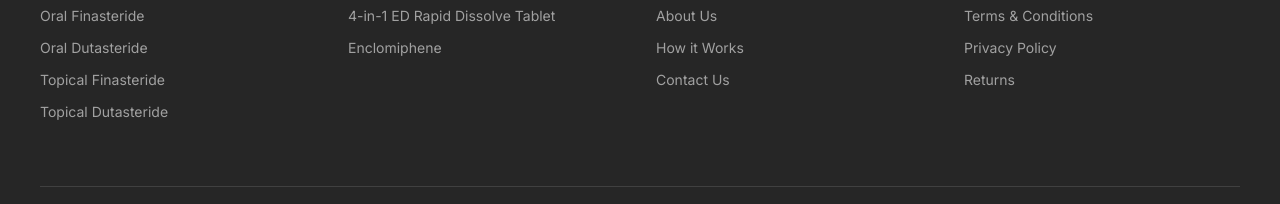
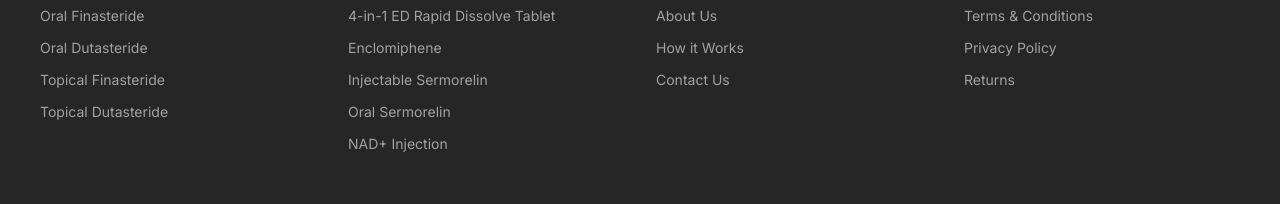
Before and after one commit to sanjiv-unbrandedrx/unbrandedrx, a Next.js app: page /staging/home-v2 in a window 1280 px wide. Shown: the part 4499-4703 px from the top of the page. Built offline with nearby package versions, Linux system fonts and the light colour scheme.

Commit message:
feat: add Injectable Sermorelin, Oral Sermorelin, and NAD+ Injection to footer

```diff
--- a/src/components/common/Footer.tsx
+++ b/src/components/common/Footer.tsx
@@ -29,6 +29,18 @@ const productLinks = [
         href: "/find/treatment/ed-rapid-dissolve-tablet",
       },
       { name: "Enclomiphene", href: "/find/treatment/enclomiphene" },
+      {
+        name: "Injectable Sermorelin",
+        href: "/staging/treatment/injectable-sermorelin",
+      },
+      {
+        name: "Oral Sermorelin",
+        href: "/staging/treatment/oral-sermorelin",
+      },
+      {
+        name: "NAD+ Injection",
+        href: "/staging/treatment/nad-plus-injection",
+      },
     ],
   },
 ];
```
